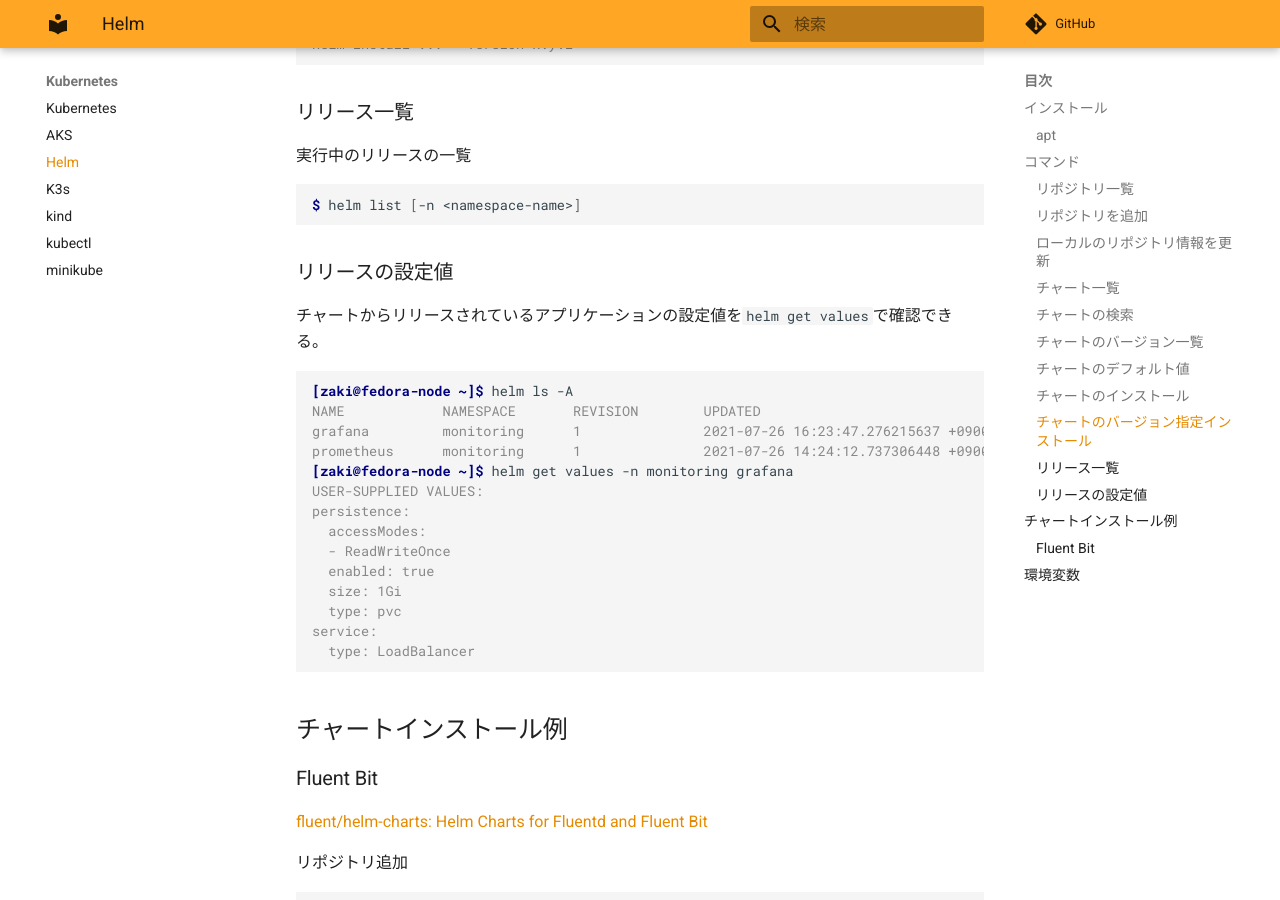
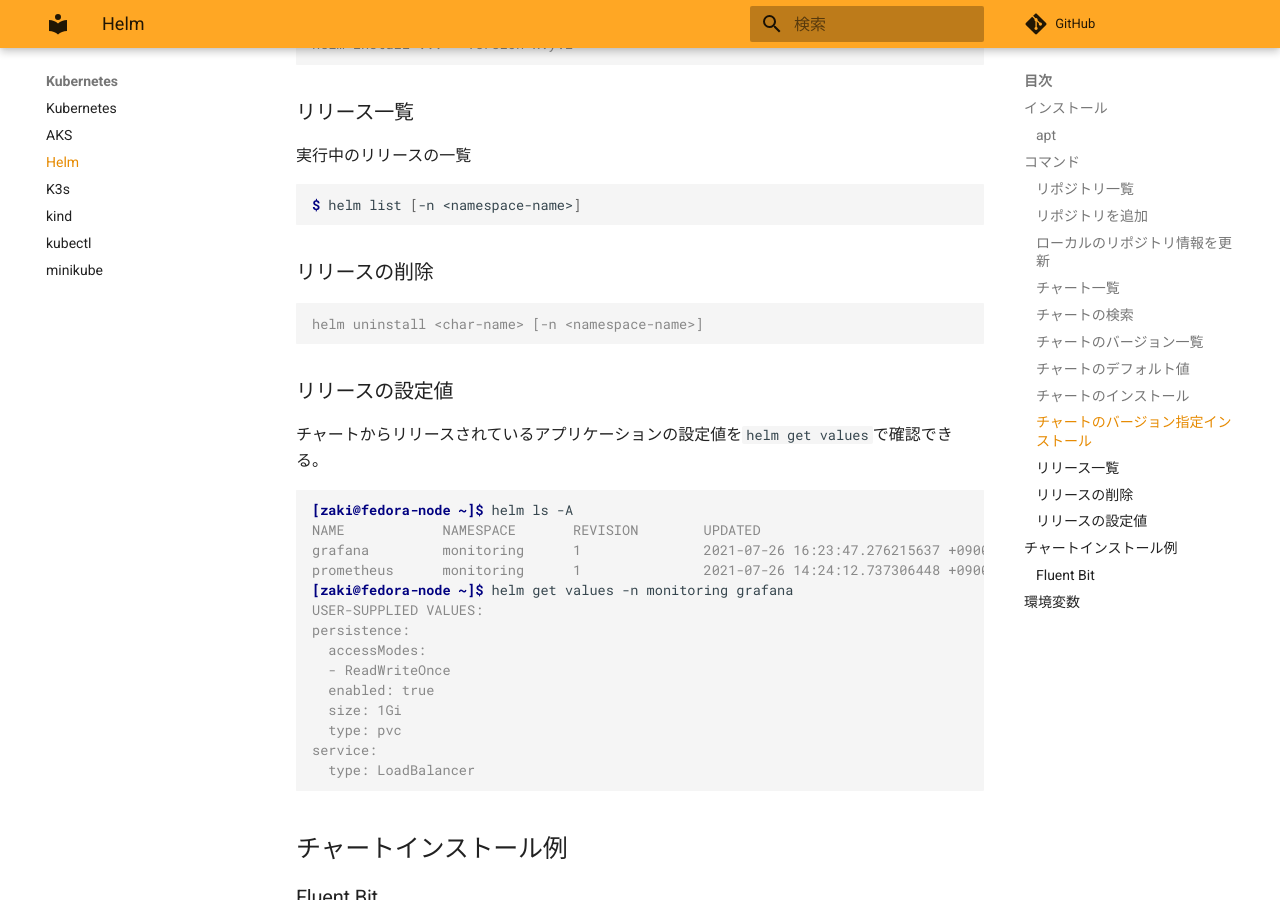
Before and after one commit to zaki-lknr/docs, an MkDocs documentation site: the page built from docs/Kubernetes/helm.md, in a window 1280 px wide and 900 px high, scrolled down 2744 px. Built offline with MkDocs 1.6.1 and Material for MkDocs 9.7.7, drawn with Linux system fonts in a browser that asks for light colours; comment, search, counter and statistics services are not loaded.

Commit message:
add: kuberenetes/helm: リリースのuninstall

````diff
--- a/docs/Kubernetes/helm.md
+++ b/docs/Kubernetes/helm.md
@@ -138,6 +138,12 @@ helm install ... --version x.y.z
 $ helm list [-n <namespace-name>]
 ```
 
+### リリースの削除
+
+```console
+helm uninstall <char-name> [-n <namespace-name>]
+```
+
 ### リリースの設定値
 
 チャートからリリースされているアプリケーションの設定値を`helm get values`で確認できる。
````
